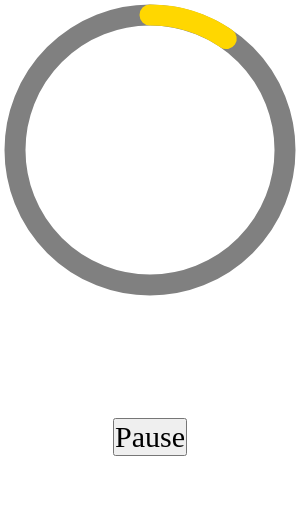
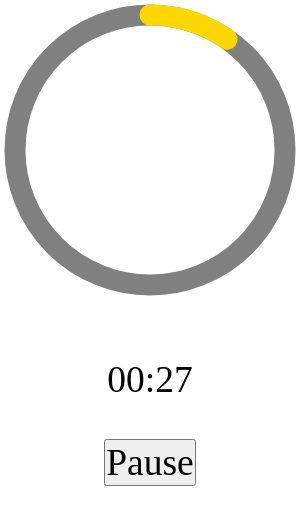
Before and after one commit to sdegutis/DadsTimer, an Electron app: page index.html in a window 300 px wide. Both pictures are taken after a click on the button "Start". Drawn offline with Linux system fonts and the light colour scheme.

Commit message:
More progress

```diff
--- a/index.css
+++ b/index.css
@@ -47,6 +47,10 @@ html {
   font: inherit;
 }
 
+#controls span {
+  font: inherit;
+}
+
 #controls button {
   font: inherit;
 }
--- a/index.js
+++ b/index.js
@@ -56,18 +56,30 @@ function tick() {
   remainingSeconds -= 0.1;
 
   const percentDone = (totalSeconds - remainingSeconds) / totalSeconds;
-  console.log(percentDone);
-  path.style.strokeDasharray = `${Math.round(percentDone * 283)} 283`;
+  path.style.strokeDasharray = `${(percentDone * 283)} 283`;
 
   let color = 'gold';
   if (percentDone > 0.5) color = 'orange';
   if (percentDone > 0.9) color = 'red';
   path.style.color = color;
 
+  updateTimeDisplay();
+
   if (remainingSeconds < 0) {
     pauseTimer();
+    remainingSeconds = totalSeconds;
     // maybeResetTimer();
   }
+}
+
+function updateTimeDisplay() {
+  const min = Math.floor(remainingSeconds / 60);
+  const sec = remainingSeconds % 60;
+  span.innerText = `${twoDigits(min)}:${twoDigits(sec)}`;
+}
+
+function twoDigits(n) {
+  return n.toFixed(0).padStart(2, '0');
 }
 
 function parseTime(/** @type {string} */ time) {
@@ -84,7 +96,7 @@ function parseTime(/** @type {string} */ time) {
 
 
 function adjustControlSizes() {
-  const size = window.innerWidth / 10;
+  const size = window.innerWidth / 8;
   document.documentElement.style.fontSize = size + 'px';
 }
 
```
